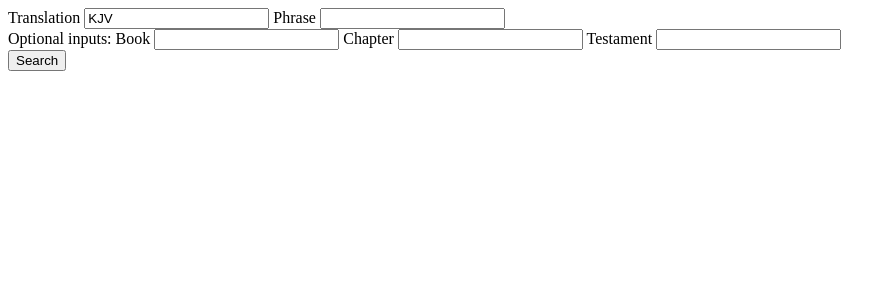
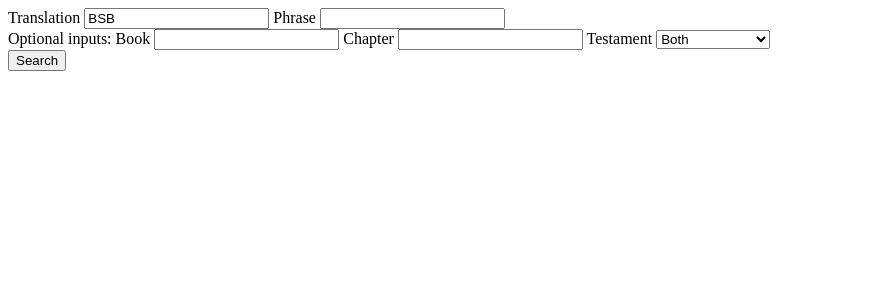
Before and after one commit to JStadnik619/berea-web, a Flask app: page /index/ in a window 1280 px wide. Shown: the top 300 px of the page, without its empty margins (0-896 px from the left). Run offline with Flask 3, Linux system fonts and the light colour scheme.

Commit message:
Make testsament input a dropdown

```diff
--- a/templates/search_form.html
+++ b/templates/search_form.html
@@ -1,8 +1,8 @@
 <form method="GET" action="/search">
-  <!-- TODO: Make these combo boxes -->
   <label>
     Translation
-    <input type="text" name="translation" value="KJV">
+    <!-- TODO: Make this a combo box -->
+    <input type="text" name="translation" value="BSB">
   </label>
   <label>
     Phrase
@@ -11,15 +11,21 @@
   <div>Optional inputs:
     <label>
       Book
+      <!-- TODO: Make this a combo box -->
       <input type="text" name="book">
     </label>
     <label>
       Chapter
+      <!-- TODO: Make this a combo box -->
       <input type="text" name="chapter">
     </label>
     <label>
       Testament
-      <input type="text" name="testament">
+      <select name="testament">
+        <option value="Both" selected>Both</option>
+        <option value="New Testament">New Testament</option>
+        <option value="Old Testament">Old Testament</option>
+      </select>
     </label>
   </div>
   <input type="submit" value="Search">
```
